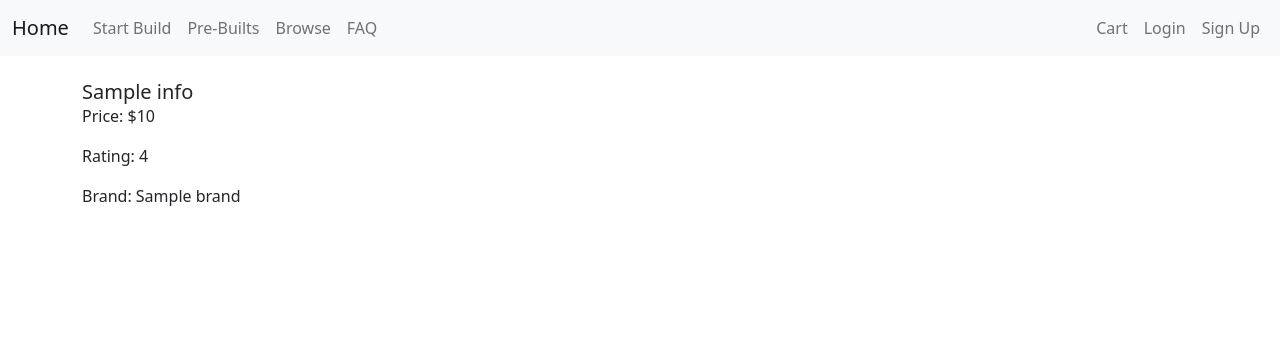
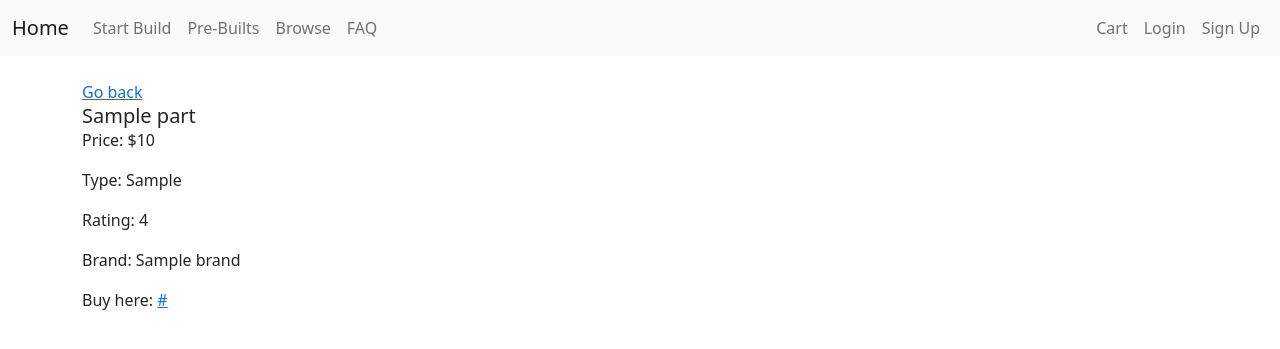
Before and after one commit to SaltOrNah/ITSC3155WB, a Flask app: template templates/singlePart.html in a window 1280 px wide. Shown: the top 349 px of the page. Run offline with Flask 3, Linux system fonts and the light colour scheme; the template is opened without the code that fills it: most values are stand-ins (such as "Sample title", 1, 10 or a date in 2020).

Commit message:
Adding single part page

```diff
--- a/repositories/builds_repo.py
+++ b/repositories/builds_repo.py
@@ -49,12 +49,11 @@
     with pool.connection() as conn:
         with conn.cursor(row_factory=dict_row) as cursor:
             cursor.execute('''
-                            SELECT part_id, part_name, part_type, brand, price, rating
+                            SELECT *
                             FROM parts
                             WHERE part_id = %s
                            ''', [part_id])
-            user_id = cursor.fetchone()
-            return user_id is not None
+            return cursor.fetchone()
 
 def get_all_parts_by_part_type(part_type: str):
     pool = get_pool()
--- a/templates/singlePart.html
+++ b/templates/singlePart.html
@@ -3,10 +3,11 @@
 {% block title %}Single Part Page{% endblock %}
 
 {% block body %}
-{% for info in part %}
-<h5 class="card-title">{{ info['part_name'] }}</h5>
-<p class="card-text">Price: ${{ info['price']}}</p>
-<p class="card-text">Rating: {{ info['rating'] }}</p>
-<p class="card-text">Brand: {{ info['brand'] }}</p>
-{% endfor %}
+<a href="/startBuild?content={{part['part_type']}}">Go back</a>
+<h5 class="card-title">{{ part['part_name'] }}</h5>
+<p class="card-text">Price: ${{ part['price']}}</p>
+<p class="card-text">Type: {{ part['part_type'] }}</p>
+<p class="card-text">Rating: {{ part['rating'] }}</p>
+<p class="card-text">Brand: {{ part['brand'] }}</p>
+<p class="card-text">Buy here: <a href="{{part['part_url']}}"">{{ part['part_url'] }}</a></p>
 {% endblock %}
--- a/templates/startBuild.html
+++ b/templates/startBuild.html
@@ -54,7 +54,7 @@
                                       <button type="button" class="btn btn-primary btn-lg" style="width: 120px;">Select</button>
                                   </div>
                                   <div>
-                                      <button type="button" class="btn btn-secondary btn-lg" style="width: 120px;">View</button>
+                                      <a class="btn btn-secondary btn-lg" href="/parts/{{comp['part_id']}}" style="width: 120px;">View</a>
                                   </div>
                               </div>
                           </div>
```
